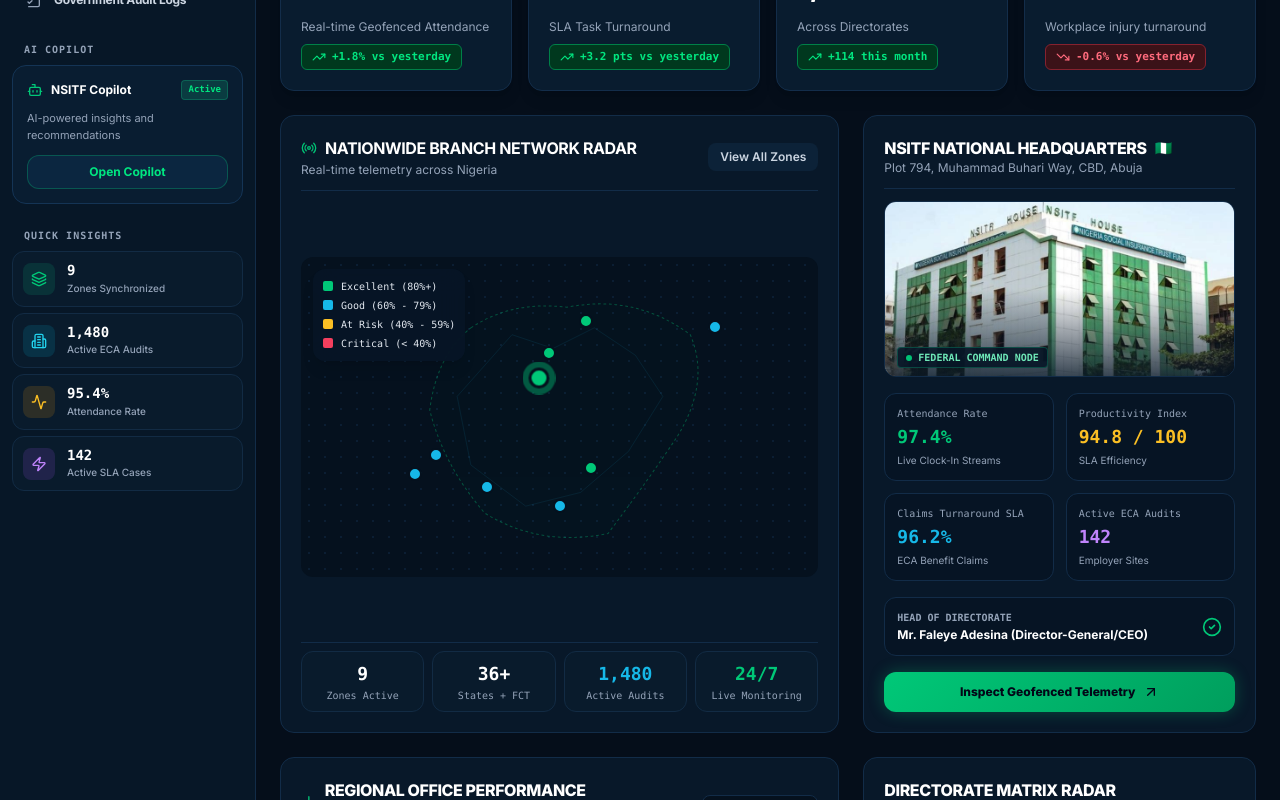
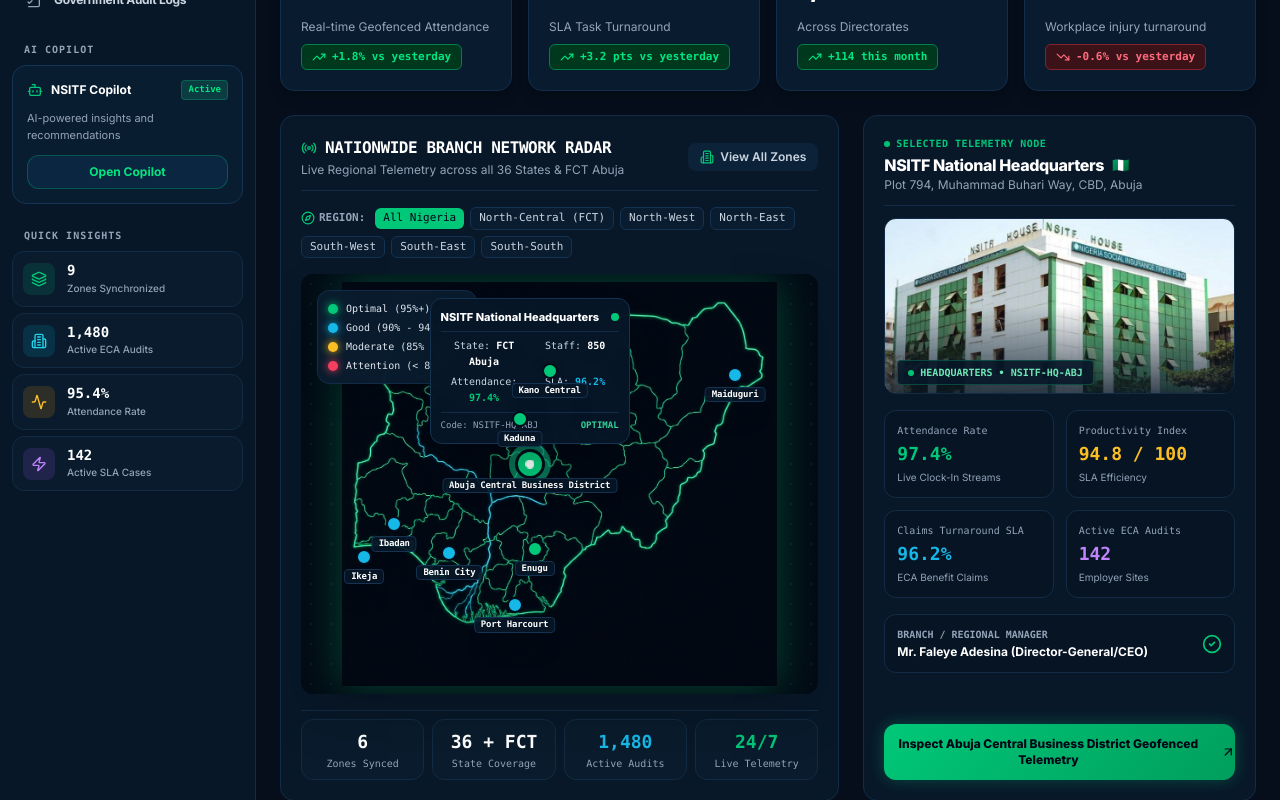
Before and after one commit to elameen37/nsitf-ewompip, a React (Vite) app: page / in a window 1280 px wide. Shown: the part 540-1340 px from the top of the page. Built offline with nearby package versions, Linux system fonts and the light colour scheme.

Commit message:
feat: add interactive Nigeria branch network dashboard map with telemetry overlay

```diff
--- a/src/components/modules/dashboard/NigeriaBranchMap.tsx
+++ b/src/components/modules/dashboard/NigeriaBranchMap.tsx
@@ -1,83 +1,141 @@
 import React, { useState } from 'react';
 import { useTelemetry } from '../../../context/TelemetryContext';
-import { MapPin, Building2, Users, Radio, ArrowUpRight, ShieldCheck, Activity, Layers, CheckCircle2 } from 'lucide-react';
+import { MapPin, Building2, Users, Radio, ArrowUpRight, ShieldCheck, Activity, Layers, CheckCircle2, Compass } from 'lucide-react';
 import { Branch } from '../../../types';
 
+// Fine-tuned percentage positions relative to the neon Nigeria PNG map image
+const BRANCH_MAP_POSITIONS: Record<string, { top: string; left: string }> = {
+  'br-hq-01': { top: '45%', left: '44%' },   // Abuja HQ (FCT)
+  'br-lag-01': { top: '68%', left: '11%' },  // Lagos Regional Office
+  'br-ph-01':  { top: '80%', left: '41%' },  // Port Harcourt (Niger Delta)
+  'br-kan-01': { top: '22%', left: '48%' },  // Kano Regional Office
+  'br-enu-01': { top: '66%', left: '45%' },  // Enugu Regional Office
+  'br-iba-01': { top: '60%', left: '17%' },  // Ibadan Regional Office
+  'br-mai-01': { top: '23%', left: '85%' },  // Maiduguri Regional Office
+  'br-kad-01': { top: '34%', left: '42%' },  // Kaduna State Office
+  'br-ben-01': { top: '67%', left: '28%' },  // Benin City Branch Office
+};
+
+// Fallback position calculation for any dynamic branches based on geographic lat/lng
+const getBranchPosition = (b: Branch) => {
+  if (BRANCH_MAP_POSITIONS[b.id]) {
+    return BRANCH_MAP_POSITIONS[b.id];
+  }
+  const minLng = 2.7;
+  const maxLng = 14.7;
+  const minLat = 4.2;
+  const maxLat = 13.9;
+
+  const left = Math.max(8, Math.min(92, ((b.lng - minLng) / (maxLng - minLng)) * 80 + 10));
+  const top = Math.max(8, Math.min(90, ((maxLat - b.lat) / (maxLat - minLat)) * 76 + 10));
+
+  return { top: `${top.toFixed(1)}%`, left: `${left.toFixed(1)}%` };
+};
+
 export const NigeriaBranchMap: React.FC = () => {
-  const { branches, setSelectedBranchId, setActiveTab } = useTelemetry();
+  const { branches, setSelectedBranchId, setActiveTab, selectedZone, setSelectedZone } = useTelemetry();
   const [activeBranch, setActiveBranch] = useState<Branch>(branches[0]);
+  const [hoveredBranch, setHoveredBranch] = useState<Branch | null>(null);
+
+  // Filter branches by selected zone if active
+  const displayedBranches = selectedZone === 'ALL'
+    ? branches
+    : branches.filter((b) => b.zone === selectedZone);
 
   return (
     <div className="grid grid-cols-1 lg:grid-cols-12 gap-6">
       {/* ── LEFT PANEL: NATIONWIDE BRANCH NETWORK RADAR MAP ──────────────── */}
       <div className="lg:col-span-7 dark:bg-[#081829] bg-white rounded-2xl p-5 dark:border-[#122c48] border-[#c0dbc9] border space-y-4 flex flex-col justify-between relative overflow-hidden">
         {/* Header */}
-        <div className="flex items-center justify-between border-b border-[#122c48] pb-3">
+        <div className="flex flex-wrap items-center justify-between border-b border-[#122c48] pb-3 gap-2">
           <div>
-            <h2 className="text-base font-bold text-white tracking-tight flex items-center gap-2">
+            <h2 className="text-base font-bold text-white tracking-tight flex items-center gap-2 font-mono">
               <Radio className="w-4 h-4 text-[#00c878] animate-pulse" />
               NATIONWIDE BRANCH NETWORK RADAR
             </h2>
             <p className="text-xs text-slate-400 mt-0.5">
-              Real-time telemetry across Nigeria
+              Live Regional Telemetry across all 36 States & FCT Abuja
             </p>
           </div>
 
+          <div className="flex items-center gap-2">
             <button
               onClick={() => setActiveTab('hierarchy')}
-            className="px-3 py-1.5 rounded-lg dark:bg-[#0c2238] bg-white dark:border-[#143252] border-[#c0dbc9] hover:border-[#00c878]/40 dark:text-slate-300 text-slate-700 hover:text-emerald-700 dark:hover:text-white text-xs font-semibold transition"
+              className="px-3 py-1.5 rounded-lg dark:bg-[#0c2238] bg-white dark:border-[#143252] border-[#c0dbc9] hover:border-[#00c878]/40 dark:text-slate-300 text-slate-700 hover:text-emerald-700 dark:hover:text-white text-xs font-semibold transition flex items-center gap-1.5"
             >
+              <Building2 className="w-3.5 h-3.5 text-[#00c878]" />
               View All Zones
             </button>
           </div>
+        </div>
 
-        {/* High-Tech Map Canvas with Glowing Nodes */}
-        <div className="relative w-full h-[280px] sm:h-[320px] rounded-xl dark:bg-[#05111e] bg-[#f0f7f3] dark:border-[#10273f] border-[#c0dbc9] p-4 flex items-center justify-center overflow-hidden">
-          {/* Map Overlay Grid Mesh */}
-          <div className="absolute inset-0 bg-[radial-gradient(#143252_1px,transparent_1px)] [background-size:16px_16px] opacity-40 pointer-events-none" />
+        {/* Region Filter Quick Selector */}
+        <div className="flex flex-wrap items-center gap-1.5 text-[11px] font-mono">
+          <span className="text-slate-400 font-bold mr-1 flex items-center gap-1">
+            <Compass className="w-3.5 h-3.5 text-[#00c878]" />
+            REGION:
+          </span>
+          {[
+            { id: 'ALL', label: 'All Nigeria' },
+            { id: 'NORTH_CENTRAL', label: 'North-Central (FCT)' },
+            { id: 'NORTH_WEST', label: 'North-West' },
+            { id: 'NORTH_EAST', label: 'North-East' },
+            { id: 'SOUTH_WEST', label: 'South-West' },
+            { id: 'SOUTH_EAST', label: 'South-East' },
+            { id: 'SOUTH_SOUTH', label: 'South-South' },
+          ].map((z) => (
+            <button
+              key={z.id}
+              onClick={() => setSelectedZone(z.id as any)}
+              className={`px-2 py-0.5 rounded-md transition font-medium ${
+                selectedZone === z.id
+                  ? 'bg-[#00c878] text-slate-950 font-bold shadow-sm'
+                  : 'bg-[#0a1d30] border border-[#143252] text-slate-300 hover:text-white hover:border-[#00c878]/40'
+              }`}
+            >
+              {z.label}
+            </button>
+          ))}
+        </div>
 
-          {/* Map Graphic / Nigeria Silhouette */}
-          <svg className="w-full h-full max-w-[420px] opacity-35" viewBox="0 0 500 420" fill="none" xmlns="http://www.w3.org/2000/svg">
-            <path d="M120,80 Q180,40 260,50 Q360,30 440,90 Q470,160 420,240 Q380,300 320,380 Q220,400 140,350 Q80,280 60,200 Q70,120 120,80 Z" stroke="#00c878" strokeWidth="1.5" strokeDasharray="4 4" fill="rgba(0, 200, 120, 0.03)" />
-            <path d="M180,90 L240,110 L300,80 L360,120 L400,180 L350,260 L280,320 L200,340 L120,280 L100,180 Z" stroke="#16b8e8" strokeWidth="1" opacity="0.4" />
-          </svg>
+        {/* High-Tech Map Canvas with Attached PNG Map Image & Telemetry Overlay */}
+        <div className="relative w-full h-[360px] sm:h-[420px] rounded-xl dark:bg-[#030b14] bg-[#05111e] dark:border-[#10273f] border-[#143252] p-2 flex items-center justify-center overflow-hidden shadow-2xl">
+          {/* Subtle Radar Scanline Grid Background */}
+          <div className="absolute inset-0 bg-[radial-gradient(#143252_1px,transparent_1px)] [background-size:20px_20px] opacity-30 pointer-events-none" />
 
-          {/* Map Quality Legend Box (Top Left) */}
-          <div className="absolute top-3 left-3 p-2.5 rounded-xl dark:bg-[#071626]/90 bg-white/95 dark:border-[#122c48] border-[#c0dbc9] backdrop-blur-md space-y-1 text-[10px] font-mono z-10 shadow-lg">
+          {/* Map Image Container */}
+          <div className="relative w-full h-full max-w-[520px] flex items-center justify-center">
+            {/* Attached Neon Map PNG Image */}
+            <img
+              src="/nigeria-map-neon.png"
+              alt="Nigeria State Boundaries & Rivers Map"
+              className="w-full h-full object-contain pointer-events-none filter drop-shadow-[0_0_20px_rgba(0,200,120,0.3)] transition-all duration-300"
+            />
+
+            {/* Map Quality Legend Box (Top Left Overlay) */}
+            <div className="absolute top-2 left-2 p-2.5 rounded-xl dark:bg-[#071626]/90 bg-slate-900/90 dark:border-[#122c48] border-[#143252] backdrop-blur-md space-y-1 text-[10px] font-mono z-10 shadow-xl border">
               <div className="flex items-center gap-2">
-              <span className="w-2.5 h-2.5 rounded-sm bg-[#00c878]" />
-              <span className="text-slate-200">Excellent (80%+)</span>
+                <span className="w-2.5 h-2.5 rounded-full bg-[#00c878] shadow-[0_0_8px_#00c878]" />
+                <span className="text-slate-200">Optimal (95%+)</span>
               </div>
               <div className="flex items-center gap-2">
-              <span className="w-2.5 h-2.5 rounded-sm bg-[#16b8e8]" />
-              <span className="text-slate-200">Good (60% - 79%)</span>
+                <span className="w-2.5 h-2.5 rounded-full bg-[#16b8e8] shadow-[0_0_8px_#16b8e8]" />
+                <span className="text-slate-200">Good (90% - 94%)</span>
               </div>
               <div className="flex items-center gap-2">
-              <span className="w-2.5 h-2.5 rounded-sm bg-amber-400" />
-              <span className="text-slate-200">At Risk (40% - 59%)</span>
+                <span className="w-2.5 h-2.5 rounded-full bg-amber-400 shadow-[0_0_8px_#fbbf24]" />
+                <span className="text-slate-200">Moderate (85% - 89%)</span>
               </div>
               <div className="flex items-center gap-2">
-              <span className="w-2.5 h-2.5 rounded-sm bg-rose-500" />
-              <span className="text-slate-200">Critical (&lt; 40%)</span>
+                <span className="w-2.5 h-2.5 rounded-full bg-rose-500 shadow-[0_0_8px_#f43f5e]" />
+                <span className="text-slate-200">Attention (&lt; 85%)</span>
               </div>
             </div>
 
-          {/* Interactive Branch Markers with Radar Pulse */}
-          <div className="absolute inset-0 p-6 pointer-events-auto">
-            {branches.map((b, idx) => {
-              // Custom map pin positions across Nigeria SVG coordinates
-              const positions: Record<string, { top: string; left: string }> = {
-                'br-hq-01': { top: '38%', left: '46%' }, // Abuja HQ
-                'br-lag-01': { top: '68%', left: '22%' }, // Lagos
-                'br-kan-01': { top: '20%', left: '55%' }, // Kano
-                'br-ph-01': { top: '78%', left: '50%' }, // Port Harcourt
-                'br-enu-01': { top: '66%', left: '56%' }, // Enugu
-                'br-iba-01': { top: '62%', left: '26%' }, // Ibadan
-                'br-mai-01': { top: '22%', left: '80%' }, // Maiduguri
-                'br-kad-01': { top: '30%', left: '48%' }, // Kaduna
-                'br-ben-01': { top: '72%', left: '36%' }, // Benin
-              };
-              const pos = positions[b.id] || { top: `${30 + (idx * 8) % 50}%`, left: `${25 + (idx * 12) % 60}%` };
+            {/* Interactive Branch Markers Overlaid on States */}
+            <div className="absolute inset-0 pointer-events-auto">
+              {displayedBranches.map((b) => {
+                const pos = getBranchPosition(b);
 
                 const nodeColor =
                   b.attendanceRate >= 95
@@ -89,49 +147,92 @@
                     : '#f43f5e';
 
                 const isSelected = activeBranch.id === b.id;
+                const isHovered = hoveredBranch?.id === b.id;
 
                 return (
+                  <div
+                    key={b.id}
+                    style={{ top: pos.top, left: pos.left }}
+                    className="absolute -translate-x-1/2 -translate-y-1/2 z-20"
+                  >
                     <button
-                  key={b.id}
-                  onClick={() => setActiveBranch(b)}
-                  style={{ top: pos.top, left: pos.left }}
-                  className="absolute -translate-x-1/2 -translate-y-1/2 group transition-all"
+                      onClick={() => {
+                        setActiveBranch(b);
+                        setSelectedBranchId(b.id);
+                      }}
+                      onMouseEnter={() => setHoveredBranch(b)}
+                      onMouseLeave={() => setHoveredBranch(null)}
+                      className="relative flex items-center justify-center group focus:outline-none"
                       title={`${b.name} (${b.attendanceRate}% Attendance)`}
                     >
-                  <div className="relative flex items-center justify-center">
+                      {/* Pulsing Outer Ping Ring */}
                       <span
-                      className="w-5 h-5 rounded-full animate-ping absolute opacity-60"
-                      style={{ backgroundColor: nodeColor }}
-                    />
-                    <span
-                      className={`w-3.5 h-3.5 rounded-full border-2 border-[#05111e] transition-transform ${
-                        isSelected ? 'scale-150 ring-4 ring-[#00c878]/40' : 'group-hover:scale-125'
+                        className={`w-6 h-6 rounded-full animate-ping absolute opacity-70 ${
+                          b.type === 'HEADQUARTERS' ? 'scale-150' : ''
                         }`}
                         style={{ backgroundColor: nodeColor }}
                       />
 
-                    {/* Tooltip Label */}
-                    <div className="absolute bottom-full mb-1.5 left-1/2 -translate-x-1/2 hidden group-hover:flex flex-col items-center z-20 pointer-events-none">
-                      <div className="px-2 py-1 rounded bg-[#071727] border border-[#143252] text-[10px] font-mono text-white whitespace-nowrap shadow-xl">
-                        {b.city} • {b.attendanceRate}%
+                      {/* Main Node Icon Marker */}
+                      <div
+                        className={`relative rounded-full flex items-center justify-center text-slate-950 font-bold border-2 border-[#040e1a] shadow-2xl transition-all ${
+                          b.type === 'HEADQUARTERS' ? 'w-5 h-5 ring-4 ring-emerald-500/60 scale-125' : 'w-4 h-4'
+                        } ${isSelected ? 'scale-150 ring-4 ring-[#00c878]' : 'group-hover:scale-135'}`}
+                        style={{ backgroundColor: nodeColor }}
+                      >
+                        {b.type === 'HEADQUARTERS' && (
+                          <span className="w-1.5 h-1.5 rounded-full bg-white animate-pulse" />
+                        )}
+                      </div>
+
+                      {/* Permanent City Name Badge below Node */}
+                      <span className="absolute top-full mt-1 left-1/2 -translate-x-1/2 text-[9px] font-mono font-extrabold text-white bg-[#071727]/90 px-1.5 py-0.3 rounded border border-[#143252] whitespace-nowrap pointer-events-none shadow-xl tracking-tight">
+                        {b.city}
+                      </span>
+
+                      {/* Floating Rich Hover Card */}
+                      {(isHovered || isSelected) && (
+                        <div className="absolute bottom-full mb-2.5 left-1/2 -translate-x-1/2 z-30 pointer-events-none min-w-[200px]">
+                          <div className="p-2.5 rounded-xl bg-[#071727]/95 border border-[#143252] text-xs text-white shadow-2xl space-y-1.5 backdrop-blur-md">
+                            <div className="flex items-center justify-between gap-2 border-b border-[#122c48] pb-1.5">
+                              <span className="font-extrabold text-white text-[11px] truncate">{b.name}</span>
+                              <span
+                                className="w-2 h-2 rounded-full flex-shrink-0"
+                                style={{ backgroundColor: nodeColor }}
+                              />
+                            </div>
+
+                            <div className="grid grid-cols-2 gap-1 text-[10px] font-mono text-slate-300">
+                              <div>State: <strong className="text-white">{b.state}</strong></div>
+                              <div>Staff: <strong className="text-white">{b.staffCount}</strong></div>
+                              <div>Attendance: <strong className="text-[#00c878]">{b.attendanceRate}%</strong></div>
+                              <div>SLA: <strong className="text-[#16b8e8]">{b.claimsSlaCompliance}%</strong></div>
+                            </div>
+
+                            <div className="text-[9px] font-mono text-slate-400 pt-1 border-t border-[#122c48] flex items-center justify-between">
+                              <span>Code: {b.code}</span>
+                              <span className="text-emerald-400 font-bold uppercase">{b.status.replace('_', ' ')}</span>
                             </div>
                           </div>
                         </div>
+                      )}
                     </button>
+                  </div>
                 );
               })}
+            </div>
           </div>
         </div>
 
         {/* Bottom 4 Summary Counters Strip */}
         <div className="grid grid-cols-4 gap-2 pt-2 border-t border-[#122c48] text-center font-mono">
           <div className="p-2 rounded-xl bg-[#091b2c] border border-[#122b44]">
-            <div className="text-base sm:text-lg font-extrabold text-white">9</div>
-            <div className="text-[10px] text-slate-400 font-medium">Zones Active</div>
+            <div className="text-base sm:text-lg font-extrabold text-white">6</div>
+            <div className="text-[10px] text-slate-400 font-medium">Zones Synced</div>
           </div>
           <div className="p-2 rounded-xl bg-[#091b2c] border border-[#122b44]">
-            <div className="text-base sm:text-lg font-extrabold text-white">36+</div>
-            <div className="text-[10px] text-slate-400 font-medium">States + FCT</div>
+            <div className="text-base sm:text-lg font-extrabold text-white">36 + FCT</div>
+            <div className="text-[10px] text-slate-400 font-medium">State Coverage</div>
           </div>
           <div className="p-2 rounded-xl bg-[#091b2c] border border-[#122b44]">
             <div className="text-base sm:text-lg font-extrabold text-[#16b8e8]">1,480</div>
@@ -139,22 +240,26 @@
           </div>
           <div className="p-2 rounded-xl bg-[#091b2c] border border-[#122b44]">
             <div className="text-base sm:text-lg font-extrabold text-[#00c878]">24/7</div>
-            <div className="text-[10px] text-slate-400 font-medium">Live Monitoring</div>
+            <div className="text-[10px] text-slate-400 font-medium">Live Telemetry</div>
           </div>
         </div>
       </div>
 
-      {/* ── RIGHT PANEL: NSITF NATIONAL HEADQUARTERS PROFILE CARD ──────────── */}
+      {/* ── RIGHT PANEL: SELECTED BRANCH DETAILS & PROFILE CARD ────────────── */}
       <div className="lg:col-span-5 dark:bg-[#081829] bg-white rounded-2xl p-5 dark:border-[#122c48] border-[#c0dbc9] border space-y-4 flex flex-col justify-between">
         <div>
           {/* Header */}
           <div className="flex items-center justify-between border-b border-[#122c48] pb-3">
             <div>
-              <h3 className="text-base font-extrabold text-white tracking-tight flex items-center gap-2">
-                NSITF NATIONAL HEADQUARTERS
+              <div className="text-[10px] font-mono text-[#00c878] font-bold uppercase tracking-wider flex items-center gap-1.5">
+                <span className="w-1.5 h-1.5 rounded-full bg-[#00c878] animate-pulse" />
+                SELECTED TELEMETRY NODE
+              </div>
+              <h3 className="text-base font-extrabold text-white tracking-tight flex items-center gap-2 mt-0.5">
+                {activeBranch.name}
                 <span className="text-sm">🇳🇬</span>
               </h3>
-              <p className="text-xs text-slate-400">Plot 794, Muhammad Buhari Way, CBD, Abuja</p>
+              <p className="text-xs text-slate-400 truncate">{activeBranch.address}</p>
             </div>
           </div>
 
@@ -162,13 +267,13 @@
           <div className="relative w-full h-44 rounded-xl overflow-hidden mt-3 border border-[#122c48]">
             <img
               src="/nsitf-hq-building.jpg"
-              alt="NSITF House — Nigeria Social Insurance Trust Fund Headquarters, Abuja"
+              alt="NSITF Facility Building"
               className="w-full h-full object-cover object-center"
             />
             <div className="absolute inset-0 bg-gradient-to-t from-[#081829] via-transparent to-transparent opacity-80" />
-            <div className="absolute bottom-2 left-3 text-[10px] font-mono text-emerald-300 font-bold bg-[#071727]/90 px-2 py-0.5 rounded border border-emerald-500/30 flex items-center gap-1.5">
+            <div className="absolute bottom-2 left-3 text-[10px] font-mono text-emerald-300 font-bold bg-[#071727]/90 px-2.5 py-1 rounded border border-emerald-500/30 flex items-center gap-1.5 shadow-lg">
               <span className="w-1.5 h-1.5 rounded-full bg-[#00c878] animate-pulse" />
-              FEDERAL COMMAND NODE
+              {activeBranch.type.replace('_', ' ')} • {activeBranch.code}
             </div>
           </div>
 
@@ -176,25 +281,25 @@
           <div className="grid grid-cols-2 gap-3 mt-4">
             <div className="p-3 rounded-xl bg-[#061424] border border-[#122c48]">
               <div className="text-[10px] text-slate-400 font-mono">Attendance Rate</div>
-              <div className="text-lg font-extrabold text-[#00c878] mt-0.5 font-mono">97.4%</div>
+              <div className="text-lg font-extrabold text-[#00c878] mt-0.5 font-mono">{activeBranch.attendanceRate}%</div>
               <div className="text-[10px] text-slate-400 mt-0.5">Live Clock-In Streams</div>
             </div>
 
             <div className="p-3 rounded-xl bg-[#061424] border border-[#122c48]">
               <div className="text-[10px] text-slate-400 font-mono">Productivity Index</div>
-              <div className="text-lg font-extrabold text-amber-400 mt-0.5 font-mono">94.8 / 100</div>
+              <div className="text-lg font-extrabold text-amber-400 mt-0.5 font-mono">{activeBranch.productivityIndex} / 100</div>
               <div className="text-[10px] text-slate-400 mt-0.5">SLA Efficiency</div>
             </div>
 
             <div className="p-3 rounded-xl bg-[#061424] border border-[#122c48]">
               <div className="text-[10px] text-slate-400 font-mono">Claims Turnaround SLA</div>
-              <div className="text-lg font-extrabold text-[#16b8e8] mt-0.5 font-mono">96.2%</div>
+              <div className="text-lg font-extrabold text-[#16b8e8] mt-0.5 font-mono">{activeBranch.claimsSlaCompliance}%</div>
               <div className="text-[10px] text-slate-400 mt-0.5">ECA Benefit Claims</div>
             </div>
 
             <div className="p-3 rounded-xl bg-[#061424] border border-[#122c48]">
               <div className="text-[10px] text-slate-400 font-mono">Active ECA Audits</div>
-              <div className="text-lg font-extrabold text-purple-400 mt-0.5 font-mono">142</div>
+              <div className="text-lg font-extrabold text-purple-400 mt-0.5 font-mono">{activeBranch.activeAuditsCount}</div>
               <div className="text-[10px] text-slate-400 mt-0.5">Employer Sites</div>
             </div>
           </div>
@@ -202,8 +307,8 @@
           {/* Head of Directorate Row */}
           <div className="mt-4 p-3 rounded-xl bg-[#061424] border border-[#122c48] flex items-center justify-between">
             <div>
-              <div className="text-[10px] text-slate-400 uppercase font-mono font-bold">Head of Directorate</div>
-              <div className="text-xs font-bold text-white mt-0.5">Mr. Faleye Adesina (Director-General/CEO)</div>
+              <div className="text-[10px] text-slate-400 uppercase font-mono font-bold">Branch / Regional Manager</div>
+              <div className="text-xs font-bold text-white mt-0.5">{activeBranch.managerName}</div>
             </div>
             <CheckCircle2 className="w-5 h-5 text-[#00c878] flex-shrink-0" />
           </div>
@@ -217,7 +322,7 @@
           }}
           className="w-full mt-3 py-3 rounded-xl glow-green-btn text-slate-950 font-black text-xs transition flex items-center justify-center gap-2 shadow-lg"
         >
-          Inspect Geofenced Telemetry
+          Inspect {activeBranch.city} Geofenced Telemetry
           <ArrowUpRight className="w-4 h-4" />
         </button>
       </div>
```
Also changed, not shown: public/nigeria-map-neon.png (added), 1 other file (tests, documents, lock files or other folders). Lines whose indentation alone changed are shown as unchanged.
